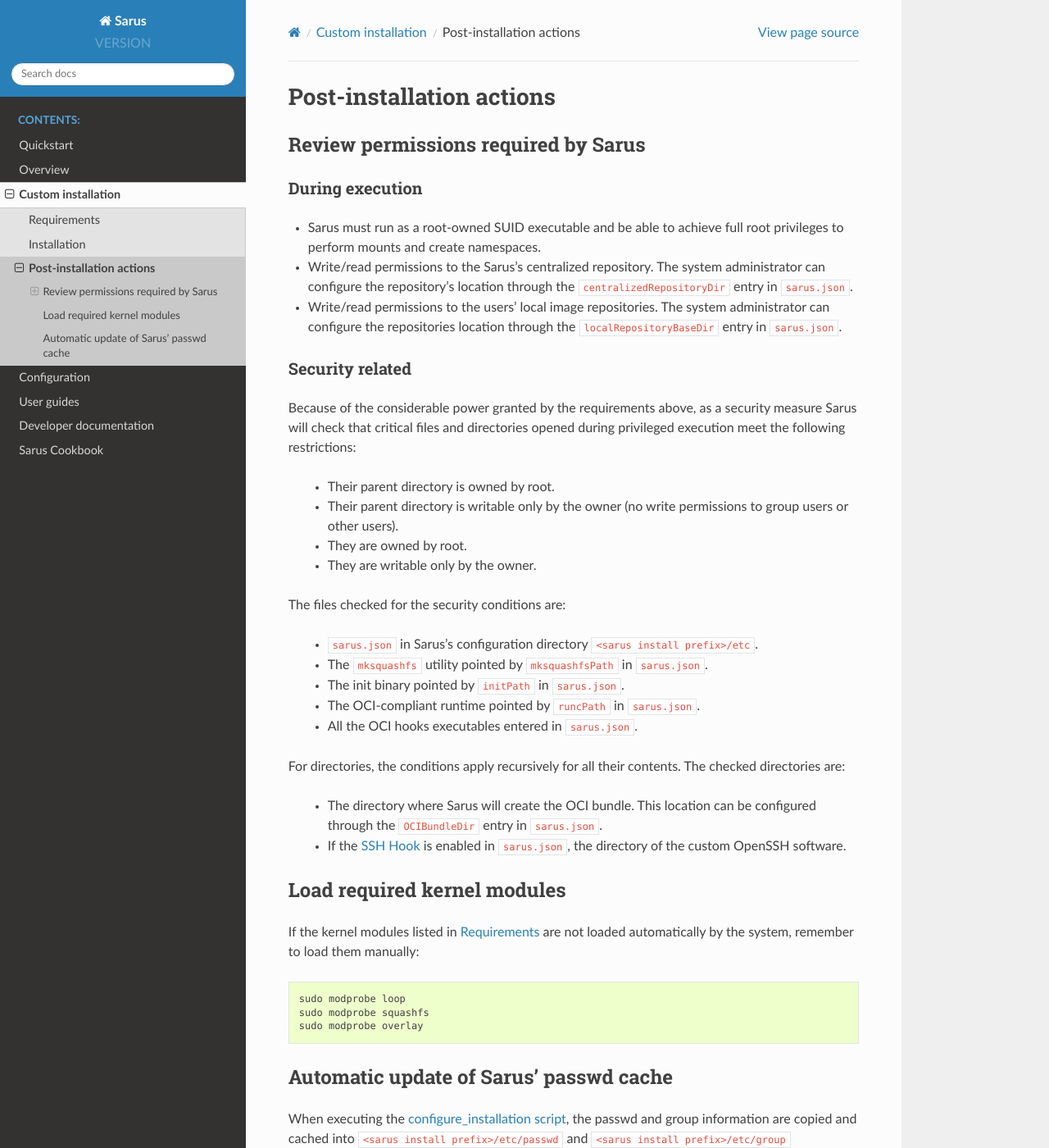
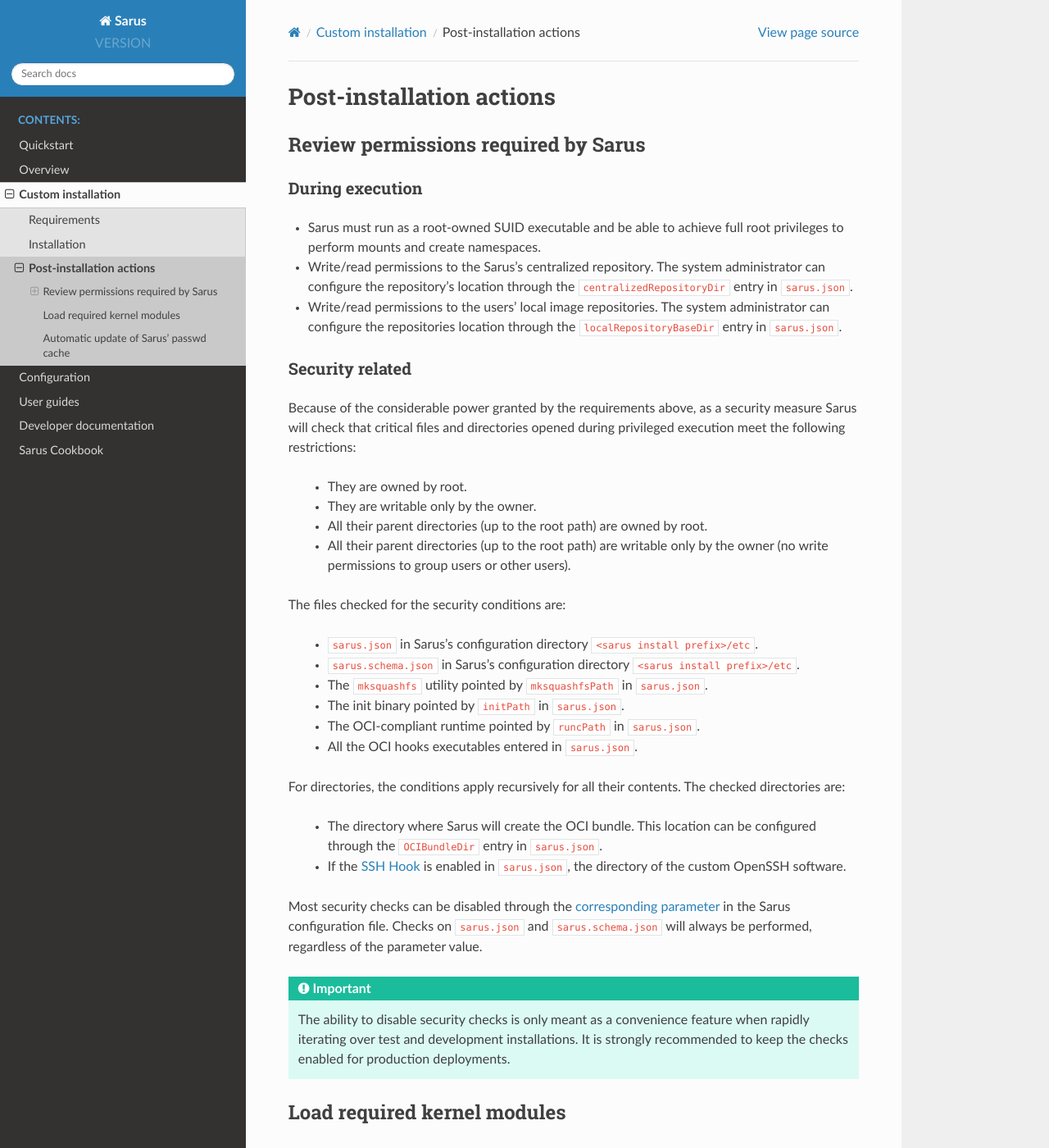
Before and after one commit to eth-cscs/sarus, a Sphinx documentation site: the page built from doc/install/post-installation.rst, in a window 1280 px wide and 1400 px high. Shown: the whole window at 82% size. Built offline with Sphinx 7.4.7 and the Read the Docs theme 2.0.0, drawn with Linux system fonts in a browser that asks for light colours.

Commit message:
Updated Spack packages

```diff
--- a/CMakeLists.txt
+++ b/CMakeLists.txt
@@ -48,7 +48,7 @@
 
 find_program(GIT_PATH git)
 
-execute_process(COMMAND ${GIT_PATH} describe --tags --dirty
+execute_process(COMMAND ${GIT_PATH} -C ${CMAKE_SOURCE_DIR} describe --tags --dirty
                 OUTPUT_VARIABLE LATEST_GIT_TAG
                 OUTPUT_STRIP_TRAILING_WHITESPACE)
 if(NOT LATEST_GIT_TAG)
--- a/doc/config/basic_configuration.rst
+++ b/doc/config/basic_configuration.rst
@@ -49,10 +49,10 @@
 
 .. note::
 
-   It is not necessary to manually run the configuration script after
+   Usually it is not  necessary to manually run the configuration script after
    installing Sarus through the Spack package manager.
-   The Spack package already uses the script internally to create a starting
-   configuration.
+   Unless instructed differently, the Spack package already uses the script
+   internally to create a starting configuration.
 
 Please note that ``configure_installation.sh`` will only create a baseline
 configuration. To enable more advanced features of Sarus, *sarus.json* should
--- a/doc/install/post-installation.rst
+++ b/doc/install/post-installation.rst
@@ -30,15 +30,16 @@
 security measure Sarus will check that critical files and directories opened
 during privileged execution meet the following restrictions:
 
-  - Their parent directory is owned by root.
-  - Their parent directory is writable only by the owner (no write permissions
-    to group users or other users).
   - They are owned by root.
   - They are writable only by the owner.
+  - All their parent directories (up to the root path) are owned by root.
+  - All their parent directories (up to the root path) are writable only by the
+    owner (no write permissions to group users or other users).
 
 The files checked for the security conditions are:
 
   - ``sarus.json`` in Sarus's configuration directory ``<sarus install prefix>/etc``.
+  - ``sarus.schema.json`` in Sarus's configuration directory ``<sarus install prefix>/etc``.
   - The ``mksquashfs`` utility pointed by ``mksquashfsPath`` in ``sarus.json``.
   - The init binary pointed by ``initPath`` in ``sarus.json``.
   - The OCI-compliant runtime pointed by ``runcPath`` in ``sarus.json``.
@@ -52,6 +53,18 @@
     ``sarus.json``.
   - If the :doc:`SSH Hook </config/ssh-hook>` is enabled in ``sarus.json``,
     the directory of the custom OpenSSH software.
+
+Most security checks can be disabled through the :ref:`corresponding parameter
+<config-reference-securityChecks>` in the Sarus configuration file.
+Checks on ``sarus.json`` and ``sarus.schema.json`` will always be performed,
+regardless of the parameter value.
+
+.. important::
+
+    The ability to disable security checks is only meant as a convenience
+    feature when rapidly iterating over test and development installations.
+    It is strongly recommended to keep the checks enabled for production
+    deployments.
 
 
 Load required kernel modules
```
Also changed, not shown: doc/install/installation.rst (+89 -5 lines), 6 other files.
